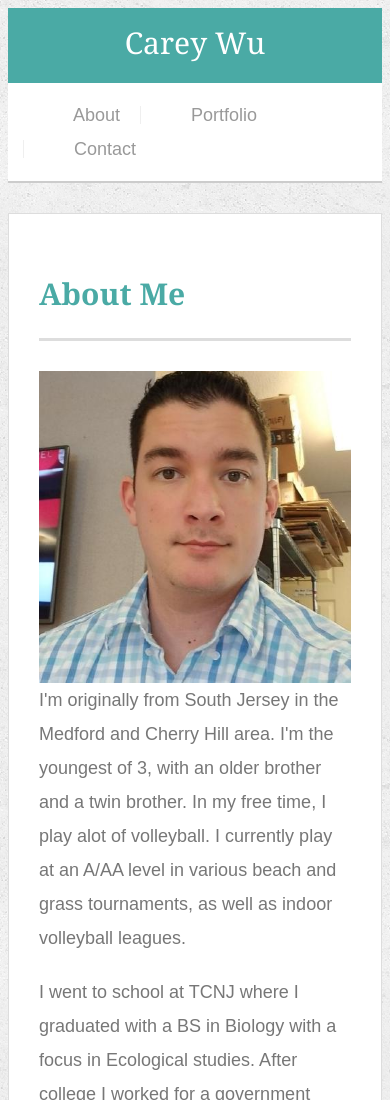
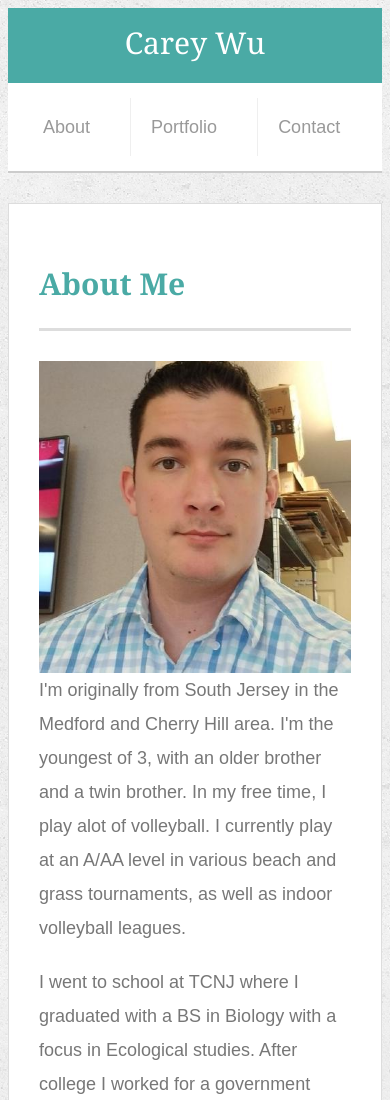
Before and after one commit to Carey-Wu/Responsive-Portfolio, a plain HTML site: page index.html in a window 390 px wide. Shown: the top 1100 px of the page. Drawn offline with Linux system fonts and the light colour scheme.

Commit message:
css change

```diff
--- a/assets/css/style.css
+++ b/assets/css/style.css
@@ -267,7 +267,7 @@
 
   nav a {
     display: inline-block;
-    padding-left: 50px;
+    padding: 20px;
     margin-left: 15px;
     line-height: 18px;
     color: #999;
```
